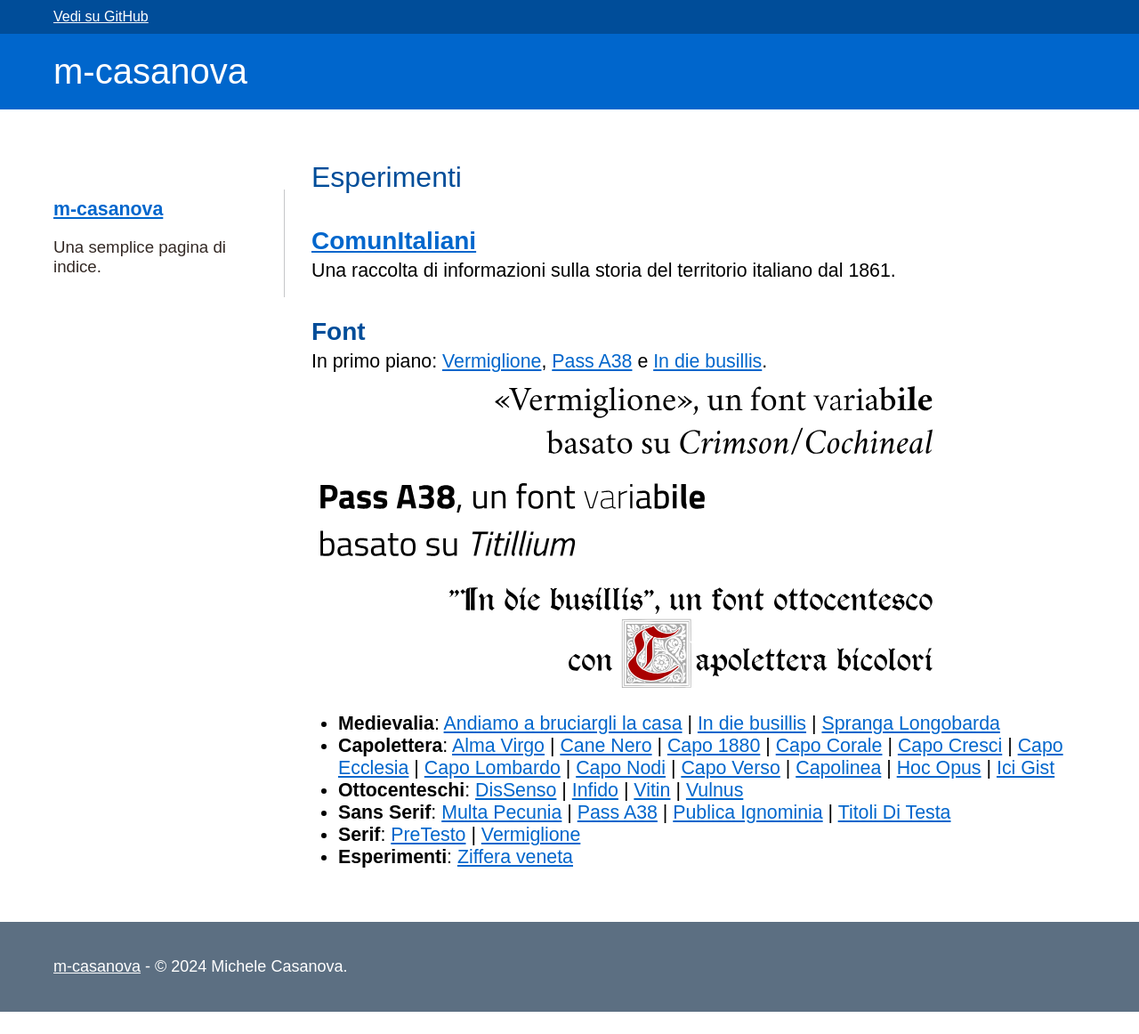
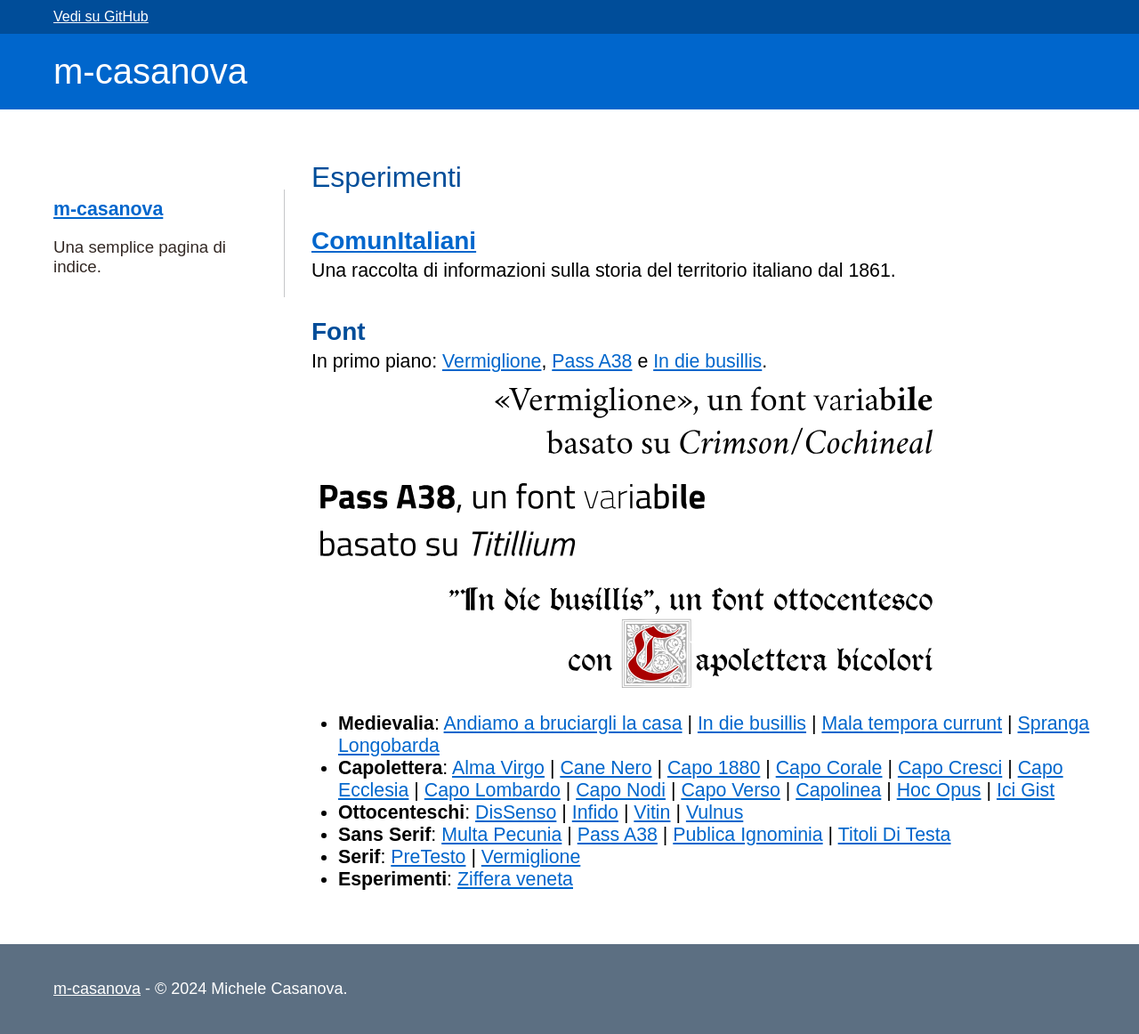
Before and after one commit to m-casanova/m-casanova.github.io, a Jekyll site: the page built from index.md, in a window 1280 px wide. Shown: the whole page at 89% size. Built offline with Jekyll 4.4.1, drawn with Linux system fonts in a browser that asks for light colours; some web fonts are replaced; before the commit the page ends 1137 px from its top, so only the background shows below that.

Commit message:
+ Mala tempora currunt

```diff
--- a/index.md
+++ b/index.md
@@ -17,6 +17,7 @@ In primo piano: [Vermiglione](/Vermiglione), [Pass A38](/Pass-A38) e [In die bus
 
 * __Medievalia__: [Andiamo a bruciargli la casa](/AndiamoABruciargliLaCasa) |
 [In die busillis](/In-die-busillis) |
+[Mala tempora currunt](/MalaTemporaCurrunt) |
 [Spranga Longobarda](/SprangaLongobarda)
 * __Capolettera__: [Alma Virgo](/AlmaVirgo) |
 [Cane Nero](/CaneNero) |
```
